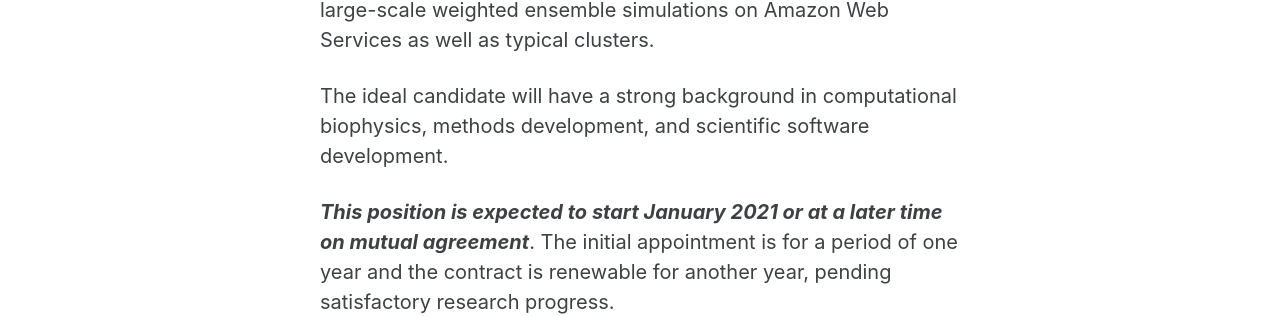
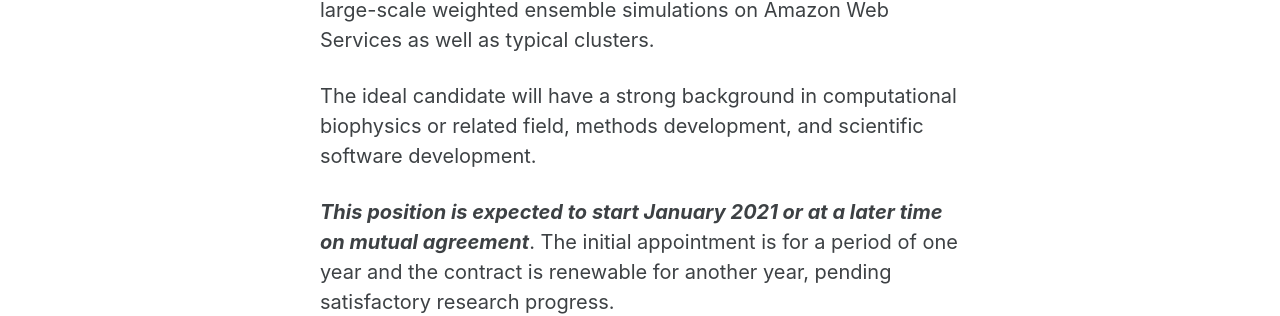
Before and after one commit to darianyang/mm-github-pages-test, a Jekyll site: the page built from _pages/join_us.md, in a window 1280 px wide. Shown: the part 967-1283 px from the top of the page. Built offline with Jekyll 4.4.1, drawn with Linux system fonts in a browser that asks for light colours; cached includes are drawn as plain includes.

Commit message:
Update join_us.md

```diff
--- a/_pages/join_us.md
+++ b/_pages/join_us.md
@@ -12,7 +12,7 @@
 ## Postdocs
 We are pleased to announce an opening for one postdoctoral researcher. This position will involve developing new weighted ensemble strategies to enable atomically detailed simulations of pathways and kinetics for biological processes on pharmaceutically relevant timescales (beyond milliseconds). These efforts are funded over the next three years by an NIH RO1 renewal titled “High-performance weighted ensemble software for simulation of complex bio-events”. Applications will involve collaborations with experimental labs to characterize the mechanisms of complex processes such as large-scale protein conformational transitions, allosteric protein (un)binding, and/or (un)folding of protein mimetics. The postdoc may also participate in our collaboration with OpenEye Scientific to integrate the [WESTPA software](https://westpa.github.io/westpa) with the [Orion Cloud Computing Platform](https://www.eyesopen.com/orion) to streamline the execution of large-scale weighted ensemble simulations on Amazon Web Services as well as typical clusters.
 
-The ideal candidate will have a strong background in computational biophysics, methods development, and scientific software development.
+The ideal candidate will have a strong background in computational biophysics or related field, methods development, and scientific software development.
 
 ***This position is expected to start January 2021 or at a later time on mutual agreement***. The initial appointment is for a period of one year and the contract is renewable for another year, pending satisfactory research progress.
 
```
